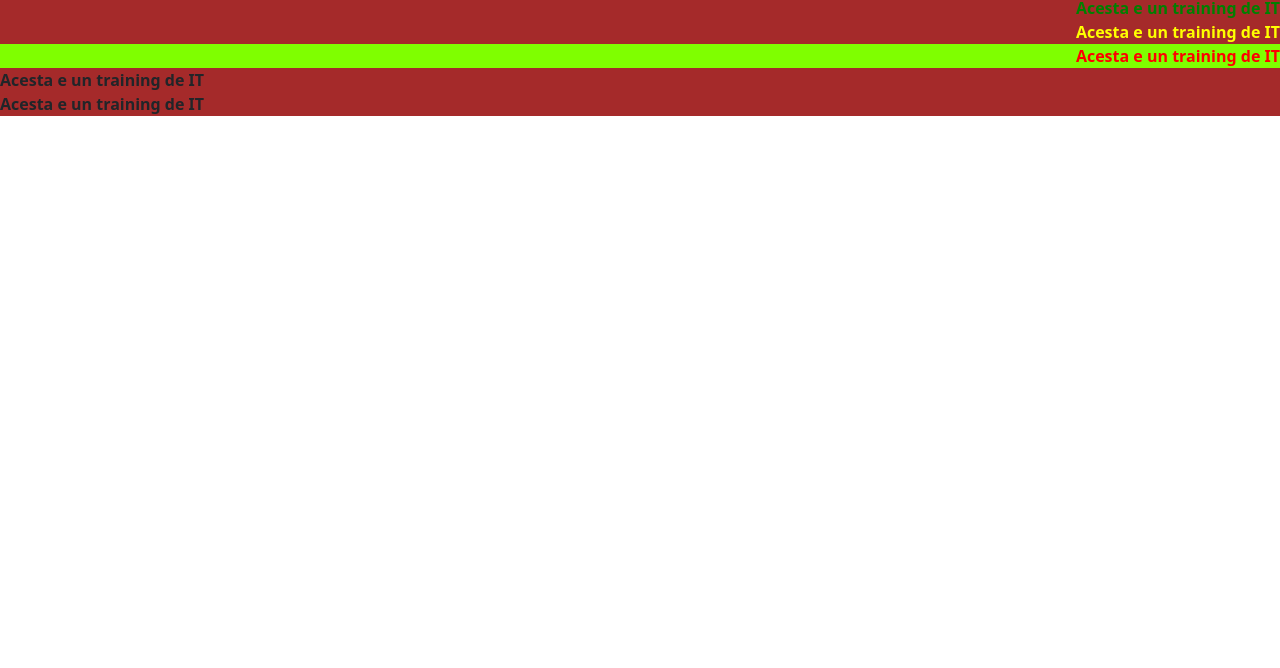
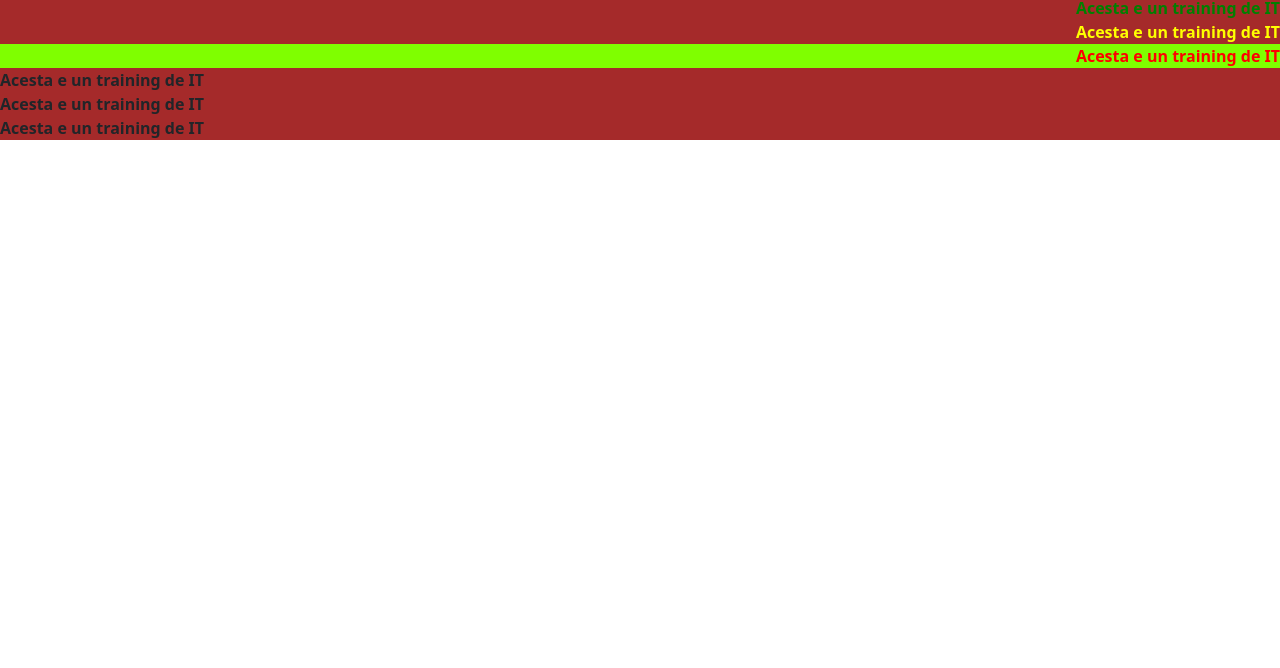
Before and after one commit to ruxirc/Site-Training-IT, a plain HTML site: page index.html in a window 1280 px wide. Shown: the part 132-800 px from the top of the page. Drawn offline with nearby package versions, Linux system fonts and the light colour scheme.

Commit message:
uite am site

```diff
--- a/index.html
+++ b/index.html
@@ -71,5 +71,6 @@
     <div class="test" id="rosu">Acesta e un training de IT</div>
     <div>Acesta e un training de IT</div>
     <div>Acesta e un training de IT</div>
+    <div>Acesta e un training de IT</div>
   </body>
 </html>
```
